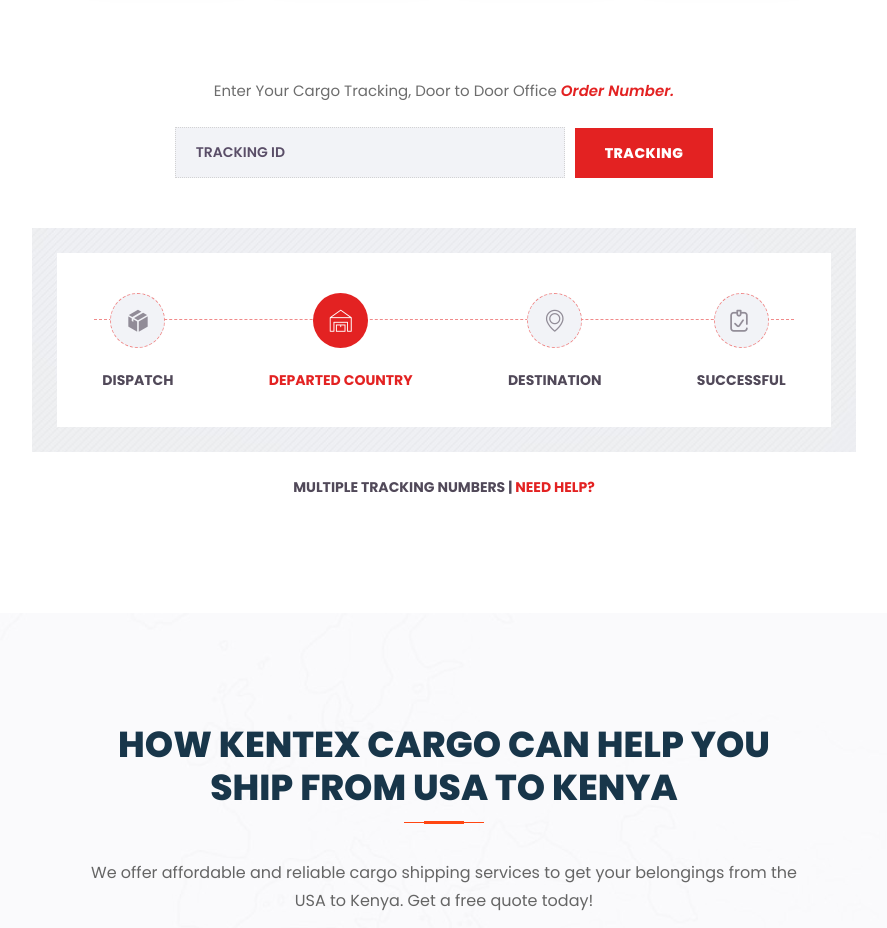
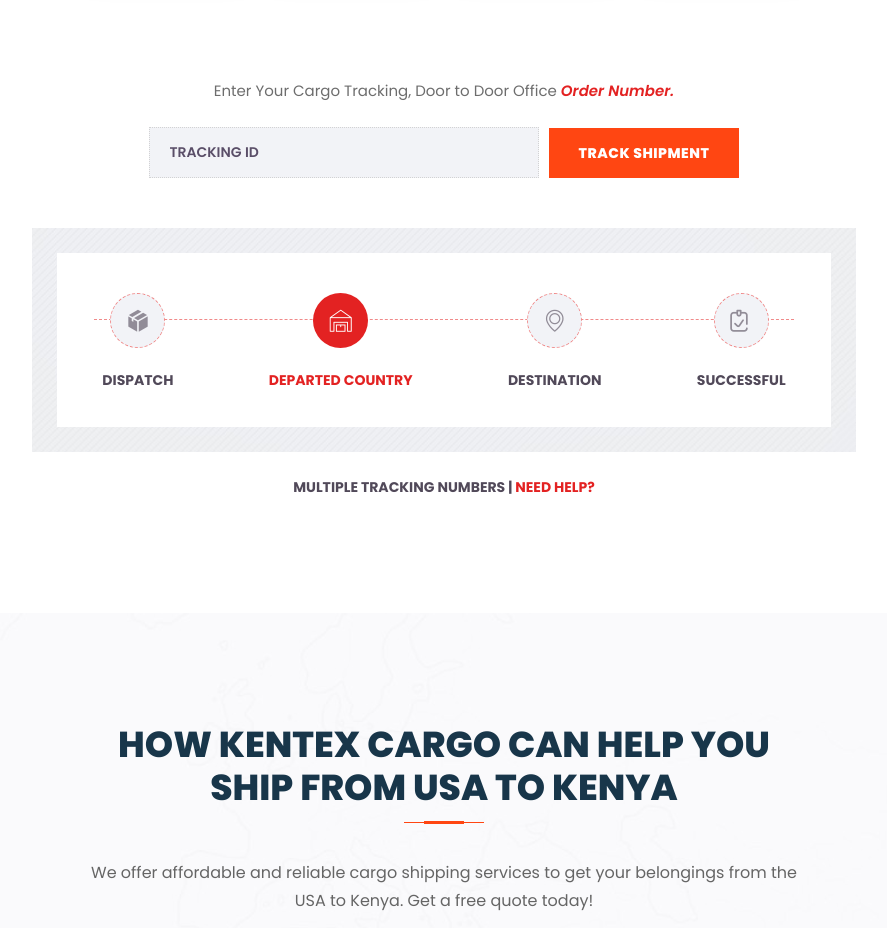
Before and after one commit to eliudmichira/KENTEXCARGO, a plain HTML site: page tracking.html in a window 1280 px wide. Shown: the part 900-1828 px from the top of the page, without its empty margins (196-1083 px from the left). Drawn offline with nearby package versions, Linux system fonts and the light colour scheme; some packages are replaced by stand-ins of ours; a web font is replaced by a local one.

Commit message:
Update tracking.html

```diff
--- a/tracking.html
+++ b/tracking.html
@@ -321,7 +321,7 @@
                                 <p>Enter Your Cargo Tracking, Door to Door Office <a href="#">Order Number.</a></p>
                                 <form action="#" class="tracking-id-form">
                                     <input type="text" placeholder="Tracking id">
-                                    <button class="btn red-btn">Tracking</button>
+                                    <a href="https://tools.usps.com/go/TrackConfirmAction?tRef=fullpage&tLc=2&text28777=&tLabels=9410808205498716474313%2C&tABt=false" class="btn" target="_blank">Track Shipment</a>
                                 </form>
                                 <div class="tracking-list">
                                     <ul>
```
